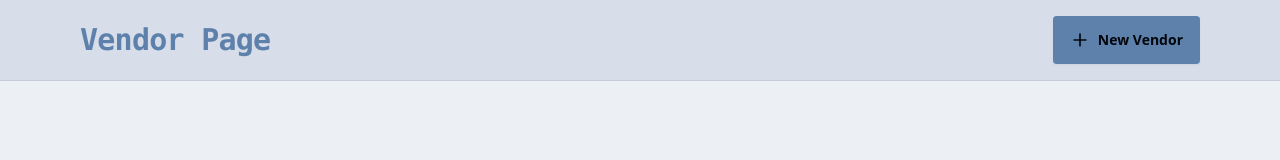
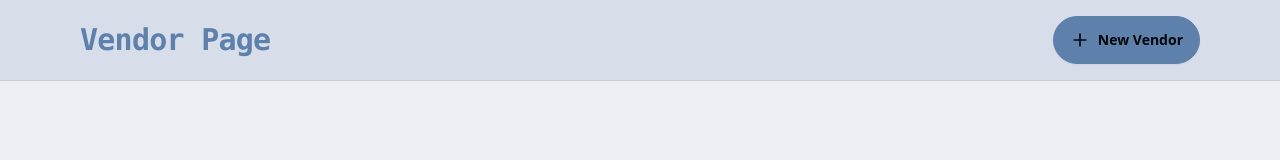
Before and after one commit to ImaniDigitalDiary/Yem-AP, a React (Vite) app in the folder frontend/: page /vendors in a window 1280 px wide. Shown: the top 160 px of the page. Built offline with nearby package versions, Linux system fonts and the light colour scheme.

Commit message:
added border radius to create vendor btn

```diff
--- a/frontend/src/components/Navbar.jsx
+++ b/frontend/src/components/Navbar.jsx
@@ -14,7 +14,7 @@ const Navbar = () => {
           </h1>
           {/* right side of div */}
           <div className='flex items-center gap-4'>
-            <Link to={'/create-vendor'} className='btn btn-primary'>
+            <Link to={'/create-vendor'} className='btn btn-primary rounded-full'>
             <PlusIcon className='size-5' />
             <span>New Vendor</span>
             </Link>
```
Also changed, not shown: frontend/src/App.jsx (+0 -7 lines).
